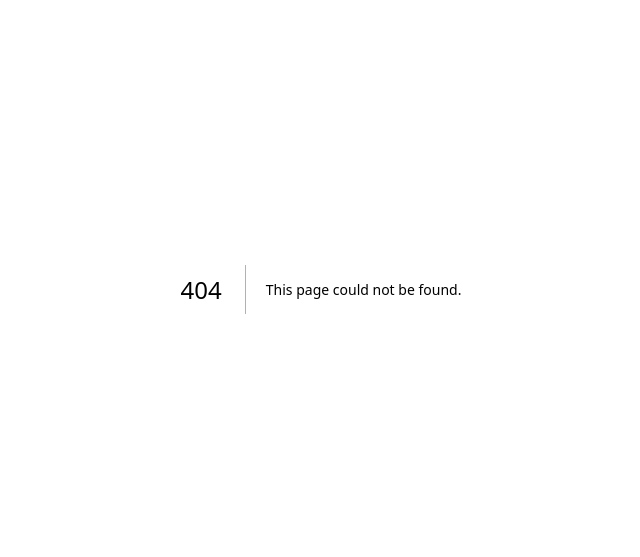
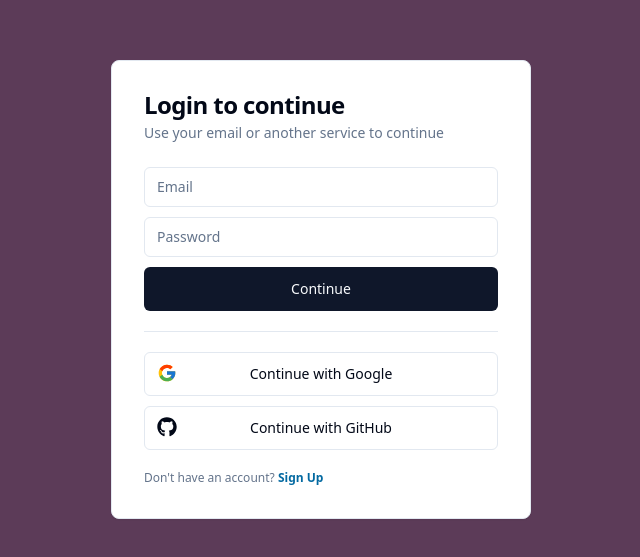
Before and after one commit to itsOwn3r/slack-clone, a Next.js app: page /auth in a window 1280 px wide. Before the commit this address had no page. Shown: the part 111-668 px from the top of the page, without its empty margins (319-959 px from the left). Built offline with nearby package versions, Linux system fonts and the light colour scheme.

Commit message:
authjs added, signin with github oauth added

```diff
--- a/package.json
+++ b/package.json
@@ -16,6 +16,7 @@
     "clsx": "^2.1.1",
     "lucide-react": "^0.436.0",
     "next": "14.2.6",
+    "next-auth": "^5.0.0-beta.20",
     "prisma": "^5.18.0",
     "react": "^18",
     "react-dom": "^18",
--- /dev/null
+++ b/src/app/api/auth/[...nextauth]/route.ts
@@ -0,0 +1,2 @@
+import { handlers } from "@/auth" // Referring to the auth.ts we just created
+export const { GET, POST } = handlers
--- /dev/null
+++ b/src/app/api/auth/logup/github/route.ts
@@ -0,0 +1,8 @@
+import { signIn } from "@/auth";
+import { NextResponse } from "next/server";
+
+export async function GET(req: Request){
+    const test = await signIn("github");
+console.log(test);
+    return NextResponse.json({ success: true })
+}
--- /dev/null
+++ b/src/app/auth/page.tsx
@@ -0,0 +1,10 @@
+import React from 'react';
+import { AuthScreen } from '@/features/auth/components/auth-screen';
+
+const AuthPage = () => {
+  return (
+    <AuthScreen />
+  )
+}
+
+export default AuthPage;
--- a/src/app/page.tsx
+++ b/src/app/page.tsx
@@ -1,7 +1,10 @@
+import { auth } from "@/auth";
 import { Button } from "@/components/ui/button";
 import { AuthScreen } from "@/features/auth/components/auth-screen";
 
-export default function Home() {
+export default async function Home() {
+  const user = await auth();
+  console.log(user);
   return (
     <AuthScreen />
   )
--- /dev/null
+++ b/src/auth.ts
@@ -0,0 +1,6 @@
+import NextAuth from "next-auth"
+import GitHub from "next-auth/providers/github"
+
+export const { handlers, signIn, signOut, auth } = NextAuth({
+  providers: [GitHub],
+})
--- a/src/features/auth/components/auth-screen.tsx
+++ b/src/features/auth/components/auth-screen.tsx
@@ -5,7 +5,9 @@ import SignInCard from './sign-in-card';
 import SignUpCard from './sign-up-card';
 
 export const AuthScreen = () => {
-    const [state, setState] = useState<SignInFlow>("signIn")
+
+    const [state, setState] = useState<SignInFlow>("signIn");
+
   return (
     <div className='h-full flex items-center justify-center bg-[#5C3B58]'>
         <div className="md:h-auto md:w-[420px]">
--- a/src/features/auth/components/sign-in-card.tsx
+++ b/src/features/auth/components/sign-in-card.tsx
@@ -6,6 +6,8 @@ import { Separator } from '@/components/ui/separator';
 import { FcGoogle } from "react-icons/fc";
 import { FaGithub } from 'react-icons/fa';
 import { SignInFlow } from '../types';
+// import { signIn } from '@/auth';
+import { signIn } from "next-auth/react"
 
 interface SignInCardProps {
     setState: (state: SignInFlow) => void
@@ -16,6 +18,14 @@ const SignInCard = ({ setState }: SignInCardProps) => {
     const [email, setEmail] = useState("");
     const [password, setPassword] = useState("");
 
+    const githubHandler = async () => {
+        const res = await fetch("/api/auth/logup/github", {
+            // body: JSON.stringify({ test: "Okk" })
+        })
+
+        const data = await res.text()
+        console.log(data);
+    }
   return (
     <Card className='w-full h-full p-8'>
         <CardHeader className='px-0 pt-0'>
@@ -43,7 +53,7 @@ const SignInCard = ({ setState }: SignInCardProps) => {
                     <FcGoogle className='size-5 absolute left-3 top-2.5' /> Continue with Google
                 </Button>
 
-                <Button disabled={false} onClick={() => {}} variant="outline" size="lg" className='w-full relative'>
+                <Button disabled={false} onClick={() => signIn("github")} variant="outline" size="lg" className='w-full relative'>
                     <FaGithub className='size-5 absolute left-3 top-2.5' /> Continue with GitHub
                 </Button>
 
--- /dev/null
+++ b/src/middleware.ts
@@ -0,0 +1 @@
+export { auth as middleware } from "@/auth"
```
Also changed, not shown: 1 other file (tests, documents, lock files or other folders).
